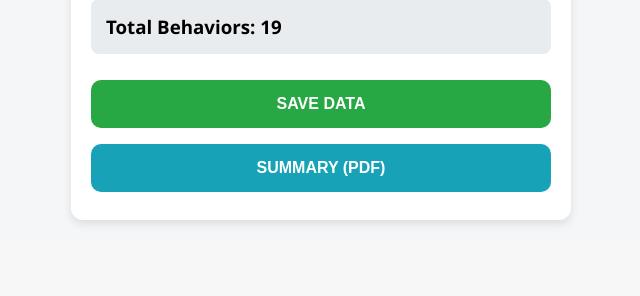
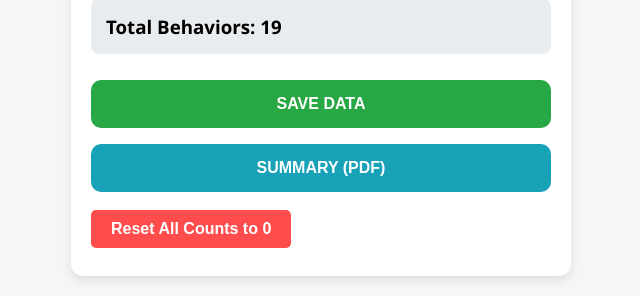
Before and after one commit to tonysegura-project/1FingerBT, a Flask app: page / in a window 1280 px wide. Shown: the part 1007-1303 px from the top of the page, without its empty margins (319-959 px from the left). Before the commit the page ends 1232 px from the top, so only its background shows below. Run offline with Flask 3, Linux system fonts and the light colour scheme; a user stored in the database is signed in; data comes from the database, SQL or seed files in the repository; some libraries are stand-ins or nearby versions.

Commit message:
adding confirmation modal

```diff
--- a/app.py
+++ b/app.py
@@ -138,6 +138,27 @@ def update_count():
         db.session.commit()
     return get_behaviors(data['session_id'])
 
+@app.route("/reset_counts/<int:session_id>", methods=["POST"])
+@login_required
+def reset_counts(session_id):
+    # 1. Find the session to make sure it belongs to the current user
+    session = Session.query.get(session_id)
+    if not session or session.user_id != current_user.id:
+        return jsonify({"status": "error", "message": "Session not found"}), 404
+
+    # 2. Find all behaviors for this session
+    behaviors = Behavior.query.filter_by(session_id=session_id).all()
+
+    # 3. Loop through them and set count to 0
+    for b in behaviors:
+        b.count = 0
+
+    # 4. Save to the persistent disk
+    db.session.commit()
+
+    # 5. Return the updated (zeroed) behaviors to the frontend
+    return jsonify({b.name: b.count for b in behaviors})
+
 @app.route("/delete_session/<int:session_id>", methods=["POST"])
 @login_required
 def delete_session(session_id):
--- a/templates/index.html
+++ b/templates/index.html
@@ -108,6 +108,63 @@
             color: #dc3545;
         }
 
+       /* Styling the Reset Button */
+.reset-btn {
+    background-color: #ff4d4d; /* A bright, clear red */
+    color: white;
+    padding: 10px 20px;
+    border: none;
+    border-radius: 5px;
+    cursor: pointer;
+    font-weight: bold;
+    transition: background-color 0.3s ease;
+    margin-top: 10px;
+}
+
+/* Darken the red when the mouse hovers over it */
+.reset-btn:hover {
+    background-color: #cc0000; /* A darker "blood red" */
+}
+
+/* Make it look "pushed" when clicked */
+.reset-btn:active {
+    background-color: #a30000;
+    transform: translateY(2px);
+}
+
+/* Modal Background (Hidden by default) */
+.modal {
+    display: none;
+    position: fixed;
+    z-index: 1000;
+    left: 0;
+    top: 0;
+    width: 100%;
+    height: 100%;
+    background-color: rgba(0,0,0,0.5); /* Dim the background */
+    align-items: center;
+    justify-content: center;
+}
+
+/* The White Box */
+.modal-content {
+    background-color: white;
+    padding: 30px;
+    border-radius: 10px;
+    text-align: center;
+    max-width: 400px;
+    width: 90%;
+}
+
+.modal-actions {
+    margin-top: 20px;
+    display: flex;
+    justify-content: space-around;
+}
+
+.cancel-btn { background: #ccc; border: none; padding: 10px; border-radius: 5px; cursor: pointer; }
+.confirm-reset-btn { background: #ff4d4d; color: white; border: none; padding: 10px; border-radius: 5px; cursor: pointer; }
+
         .show { display: block !important; }
     </style>
 
@@ -172,6 +229,18 @@
 
     <button onclick="alert('Data is auto-saved to server!')" style="background: #28a745; width: 100%;">SAVE DATA</button>
     <button onclick="generatePDF()" style="background: #17a2b8; width: 100%;">SUMMARY (PDF)</button>
+    <button onclick="resetAllCounts()" class="reset-btn">Reset All Counts to 0</button>
+</div>
+
+<div id="resetModal" class="modal">
+  <div class="modal-content">
+    <h3>Are you sure?</h3>
+    <p>This will set all behavior counts to 0 for this session. This action cannot be undone.</p>
+    <div class="modal-actions">
+      <button onclick="closeResetModal()" class="cancel-btn">No, Cancel</button>
+      <button onclick="confirmReset()" class="confirm-reset-btn">Yes, Reset Counts</button>
+    </div>
+  </div>
 </div>
 
 <script>
@@ -330,6 +399,52 @@ window.onclick = function(event) {
         }
     }
 }
+
+async function resetAllCounts() {
+    if (!confirm("Are you sure you want to reset all counts to zero? This cannot be undone.")) {
+        return;
+    }
+
+    // Get the current session ID from your app's state
+    const response = await fetch(`/reset_counts/${currentSessionId}`, {
+        method: 'POST',
+        headers: { 'Content-Type': 'application/json' }
+    });
+
+    if (response.ok) {
+        // Refresh the display to show all zeros
+        loadBehaviors(currentSessionId);
+        alert("Counts have been reset!");
+    } else {
+        alert("Error resetting counts.");
+    }
+}
+
+// Function to show the modal
+function openResetModal() {
+    document.getElementById('resetModal').style.display = 'flex';
+}
+
+// Function to hide the modal
+function closeResetModal() {
+    document.getElementById('resetModal').style.display = 'none';
+}
+
+// The actual Reset logic
+async function confirmReset() {
+    closeResetModal(); // Hide modal first
+
+    const response = await fetch(`/reset_counts/${currentSessionId}`, {
+        method: 'POST',
+        headers: { 'Content-Type': 'application/json' }
+    });
+
+    if (response.ok) {
+        loadBehaviors(currentSessionId); // Refresh your behavior list
+    } else {
+        alert("Error resetting counts.");
+    }
+}
 </script>
 </body>
 </html>
```
